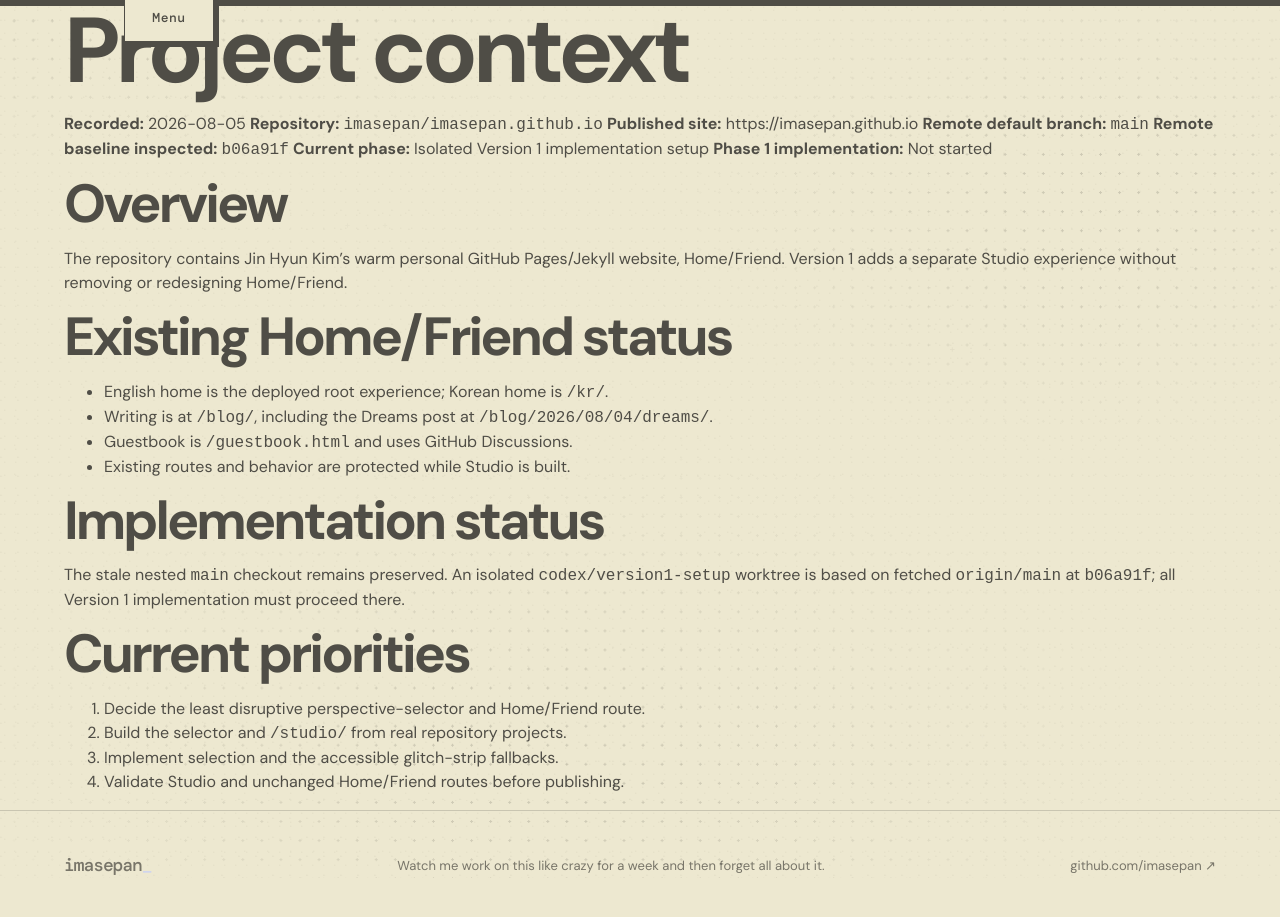
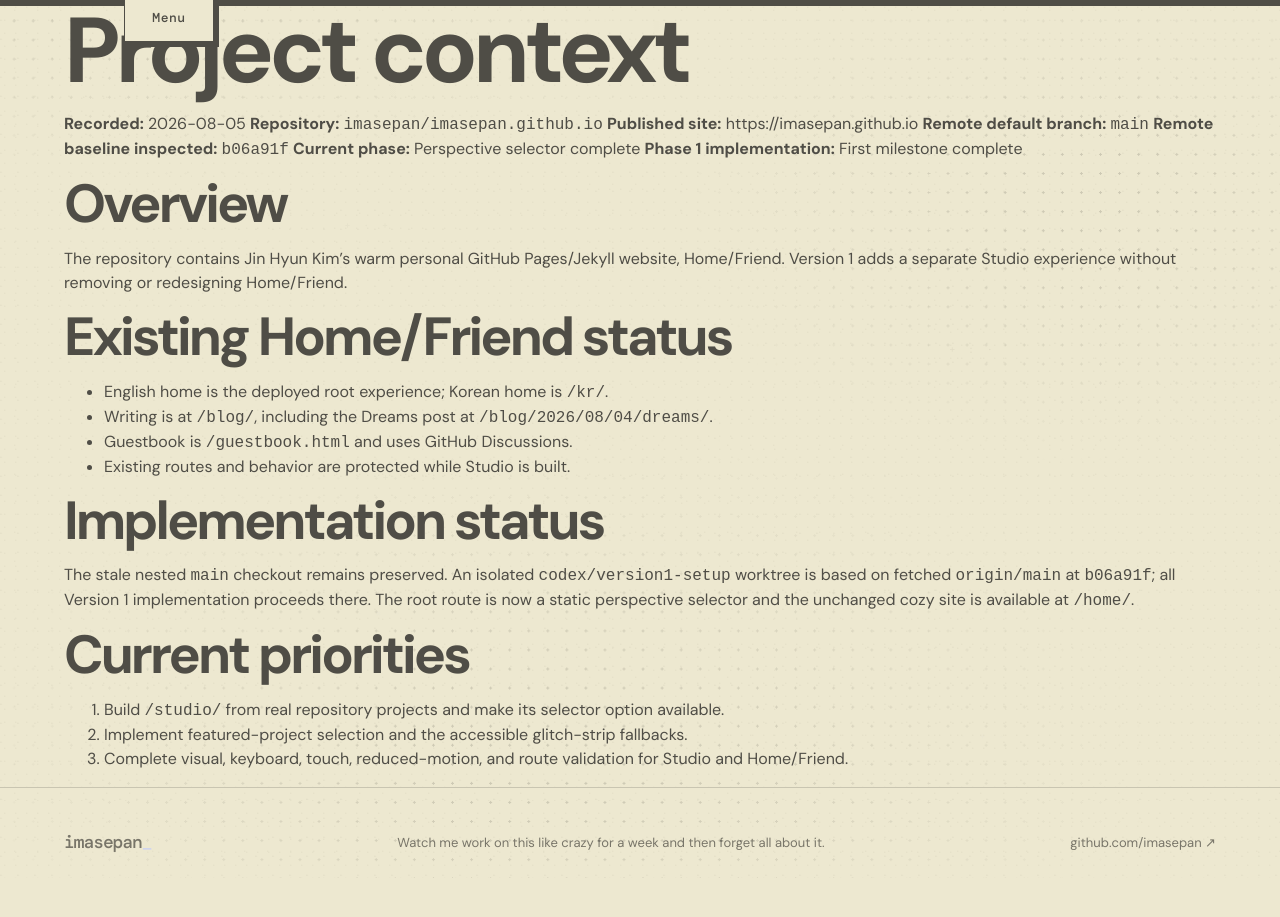
Before and after one commit to imasepan/imasepan.github.io, a Jekyll site: the page built from docs/PROJECT_CONTEXT.md, in a window 1280 px wide, cut to the strip 94-1014 px from the top of the page. Shown: the top 917 px of the strip. Built offline with Jekyll 4.4.1, drawn with Linux system fonts in a browser that asks for light colours; our own code applies the rules of GitHub Pages for plain Markdown files.

Commit message:
docs: record perspective selector

```diff
--- a/docs/PROJECT_CONTEXT.md
+++ b/docs/PROJECT_CONTEXT.md
@@ -5,8 +5,8 @@
 **Published site:** https://imasepan.github.io
 **Remote default branch:** `main`
 **Remote baseline inspected:** `b06a91f`
-**Current phase:** Isolated Version 1 implementation setup
-**Phase 1 implementation:** Not started
+**Current phase:** Perspective selector complete
+**Phase 1 implementation:** First milestone complete
 
 ## Overview
 
@@ -21,11 +21,10 @@ The repository contains Jin Hyun Kim’s warm personal GitHub Pages/Jekyll websi
 
 ## Implementation status
 
-The stale nested `main` checkout remains preserved. An isolated `codex/version1-setup` worktree is based on fetched `origin/main` at `b06a91f`; all Version 1 implementation must proceed there.
+The stale nested `main` checkout remains preserved. An isolated `codex/version1-setup` worktree is based on fetched `origin/main` at `b06a91f`; all Version 1 implementation proceeds there. The root route is now a static perspective selector and the unchanged cozy site is available at `/home/`.
 
 ## Current priorities
 
-1. Decide the least disruptive perspective-selector and Home/Friend route.
-2. Build the selector and `/studio/` from real repository projects.
-3. Implement selection and the accessible glitch-strip fallbacks.
-4. Validate Studio and unchanged Home/Friend routes before publishing.
+1. Build `/studio/` from real repository projects and make its selector option available.
+2. Implement featured-project selection and the accessible glitch-strip fallbacks.
+3. Complete visual, keyboard, touch, reduced-motion, and route validation for Studio and Home/Friend.
```
Also changed, not shown: docs/CHANGELOG.md (+8 -0 lines), docs/DECISIONS.md (+4 -0 lines), docs/TODO.md (+7 -2 lines).
